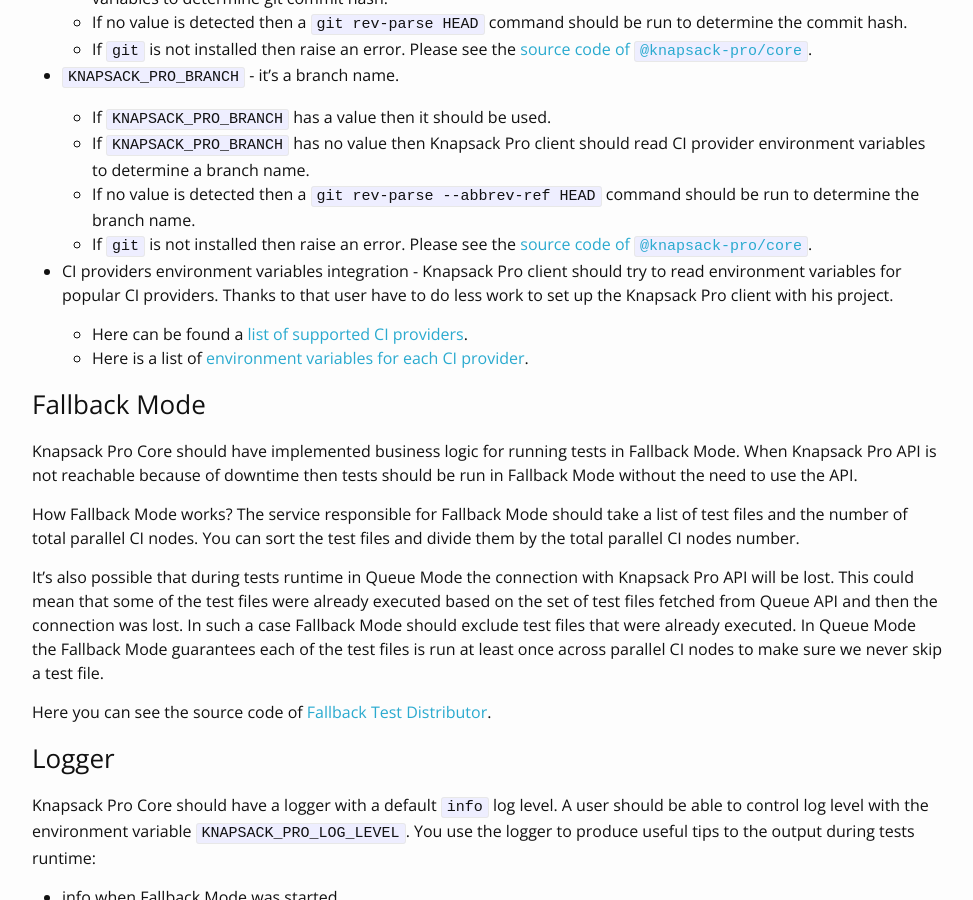
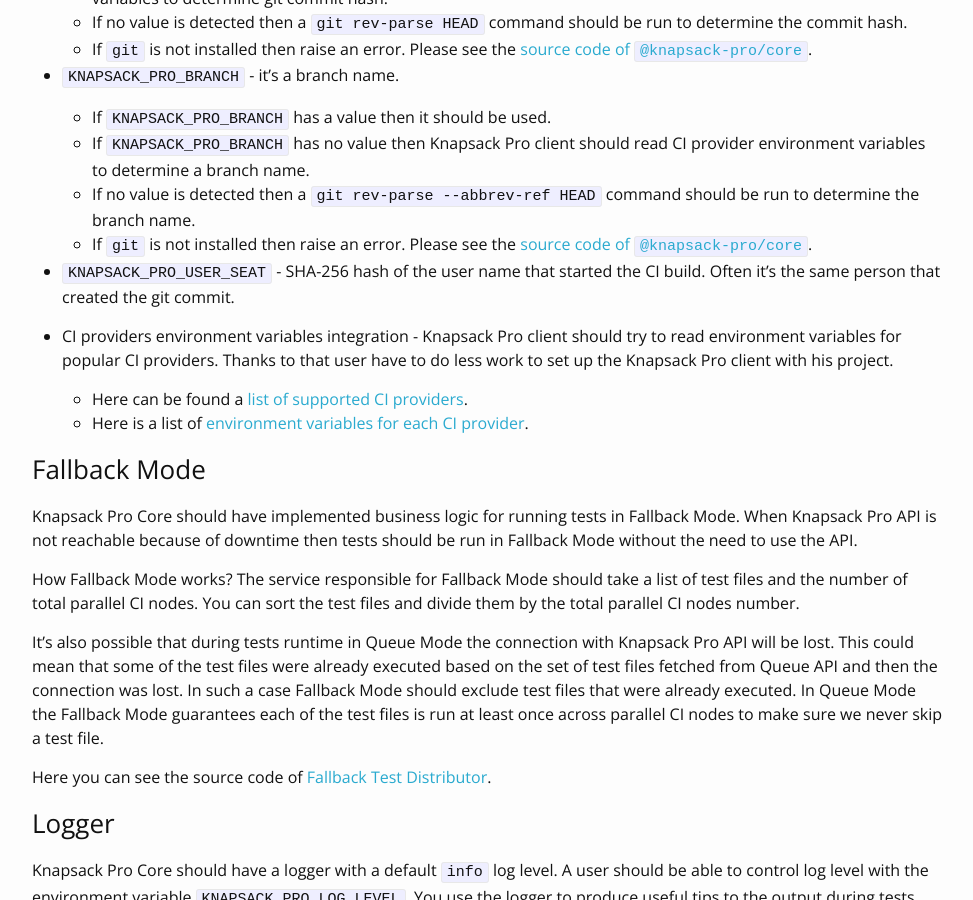
Before and after one commit to KnapsackPro/docs.knapsackpro.com, a Jekyll site: the page built from _posts/2021-02-18-how-to-build-knapsack-pro-api-client-from-scratch-in-any-programming-language.md, in a window 1280 px wide and 900 px high, scrolled down 4160 px. Shown: the whole window, without its empty margins (153-1126 px from the left). Built offline with Jekyll 4.4.1, drawn with Linux system fonts in a browser that asks for light colours; nearby versions of some CDN libraries; comment, search, counter and statistics services are not loaded.

Commit message:
Update 2021-02-18-how-to-build-knapsack-pro-api-client-from-scratch-in-any-programming-language.md
Add KNAPSACK_PRO_USER_SEAT

```diff
--- a/_posts/2021-02-18-how-to-build-knapsack-pro-api-client-from-scratch-in-any-programming-language.md
+++ b/_posts/2021-02-18-how-to-build-knapsack-pro-api-client-from-scratch-in-any-programming-language.md
@@ -115,6 +115,8 @@ Users can define those environment variables in their CI server settings to cont
   - If `KNAPSACK_PRO_BRANCH` has no value then Knapsack Pro client should read CI provider environment variables to determine a branch name.
   - If no value is detected then a `git rev-parse --abbrev-ref HEAD` command should be run to determine the branch name.
   - If `git` is not installed then raise an error. Please see the [source code of `@knapsack-pro/core`](https://github.com/KnapsackPro/knapsack-pro-core-js/blob/0f44c6a3daa369cd4353e315abbf5539295289ea/src/config/knapsack-pro-env.config.ts#L147,L184).
+
+- `KNAPSACK_PRO_USER_SEAT` - SHA-256 hash of the user name that started the CI build. Often it's the same person that created the git commit.
 
 - CI providers environment variables integration - Knapsack Pro client should try to read environment variables for popular CI providers. Thanks to that user have to do less work to set up the Knapsack Pro client with his project.
   - Here can be found a [list of supported CI providers](https://github.com/KnapsackPro/knapsack-pro-core-js/blob/master/src/config/ci-env.config.ts).
```
